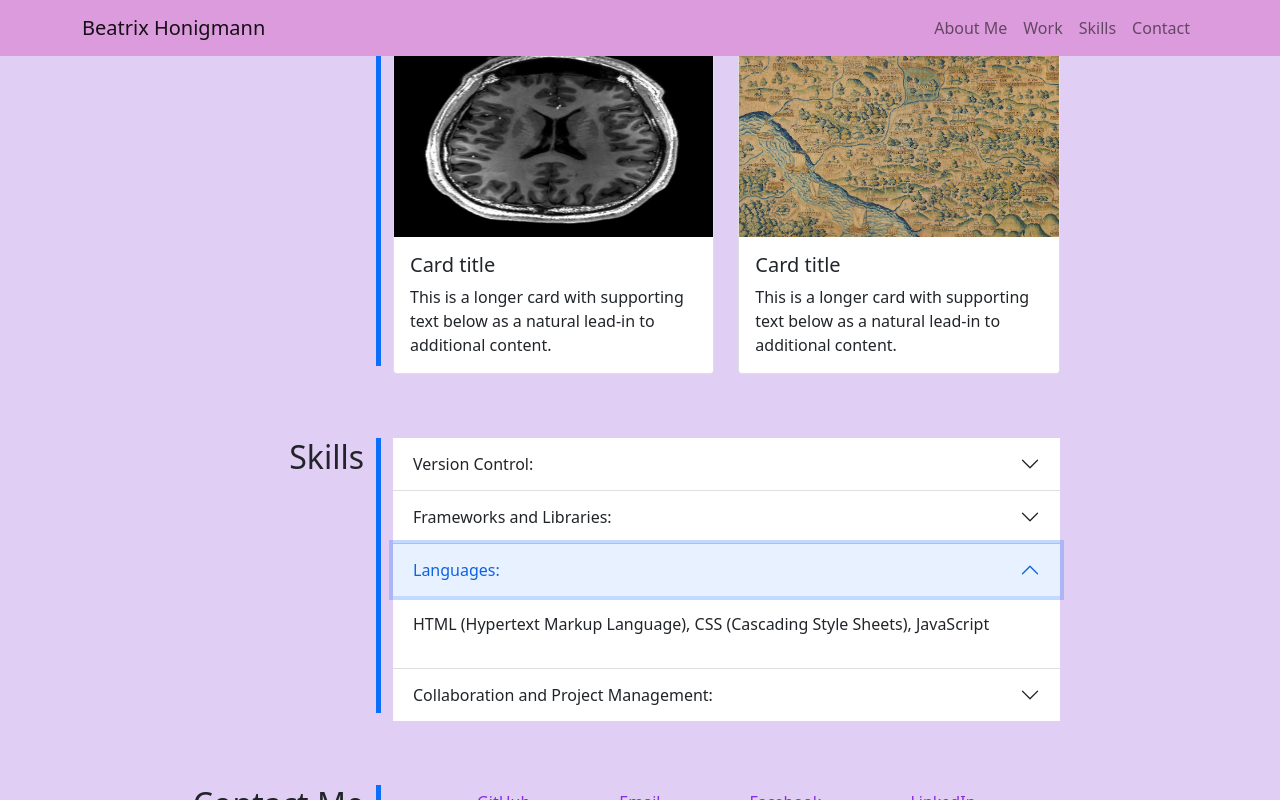
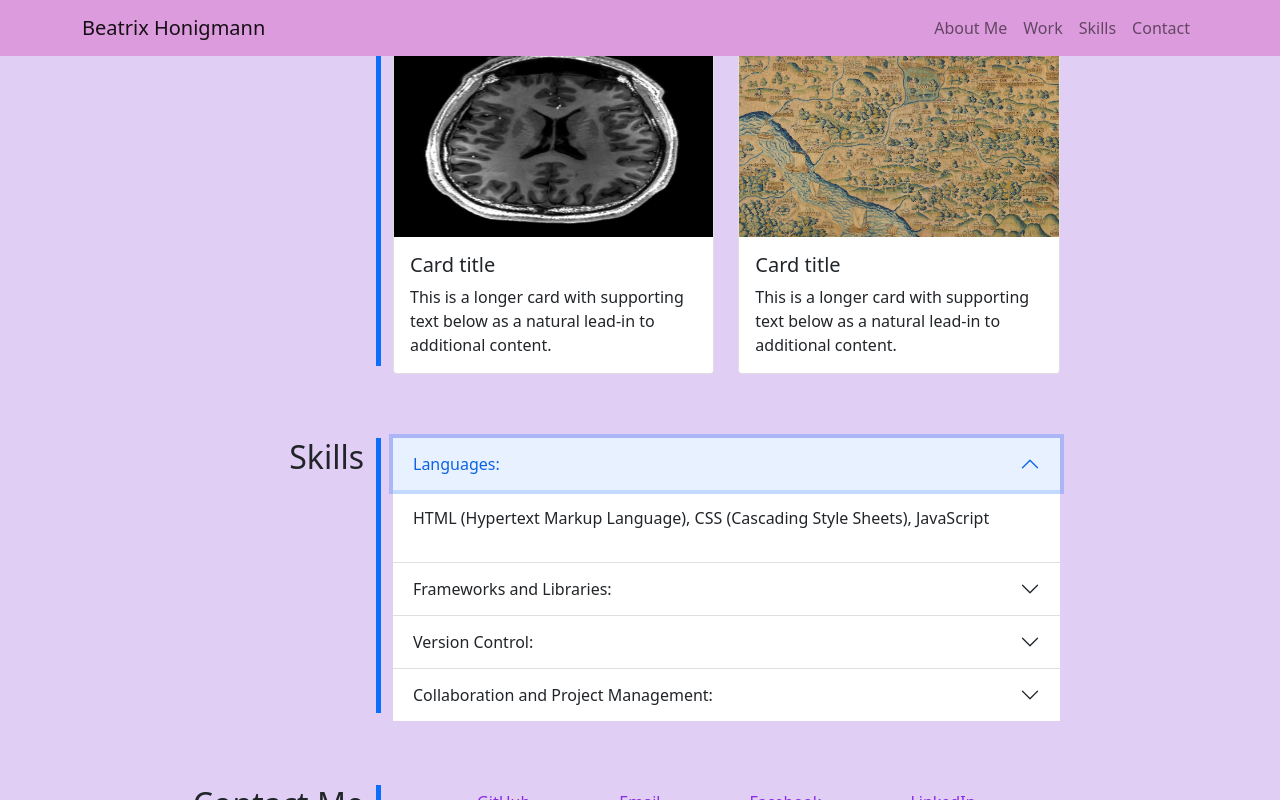
Before and after one commit to kabuzo13/bootstrap-portfolio, a plain HTML site: page index.html in a window 1280 px wide. Both pictures are taken after a click on the button "Languages:". Shown: the part 1086-1886 px from the top of the page. Drawn offline with nearby package versions, Linux system fonts and the light colour scheme.

Commit message:
accordion for bootcamp skills

```diff
--- a/index.html
+++ b/index.html
@@ -119,11 +119,13 @@
                     <div class="accordion-item">
                       <h2 class="accordion-header">
                         <button class="accordion-button collapsed" type="button" data-bs-toggle="collapse" data-bs-target="#flush-collapseOne" aria-expanded="false" aria-controls="flush-collapseOne">
-                            Version Control:
+                            Languages:
                         </button>
                       </h2>
                       <div id="flush-collapseOne" class="accordion-collapse collapse" data-bs-parent="#accordionFlushExample">
-                        <div class="accordion-body"><p>Git</p></div>
+                        <div class="accordion-body"><p>HTML (Hypertext Markup Language),
+                            CSS (Cascading Style Sheets),
+                            JavaScript</p></div>
                       </div>
                     </div>
                     <div class="accordion-item">
@@ -143,14 +145,12 @@
                     <div class="accordion-item">
                       <h2 class="accordion-header">
                         <button class="accordion-button collapsed" type="button" data-bs-toggle="collapse" data-bs-target="#flush-collapseThree" aria-expanded="false" aria-controls="flush-collapseThree">
-                            Languages:
+                            Version Control:
                         </button>
                       </h2>
                       <div id="flush-collapseThree" class="accordion-collapse collapse" data-bs-parent="#accordionFlushExample">
                         <div class="accordion-body"><p>
-                            HTML (Hypertext Markup Language),
-                            CSS (Cascading Style Sheets),
-                            JavaScript
+                            Git
                         </p></div>
                       </div>
                     </div>
```
